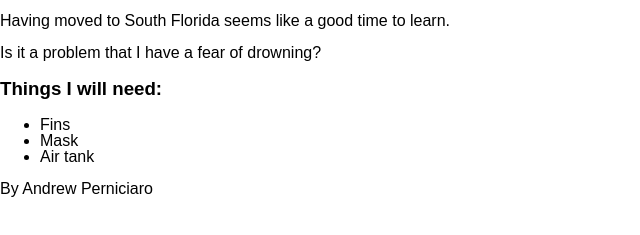
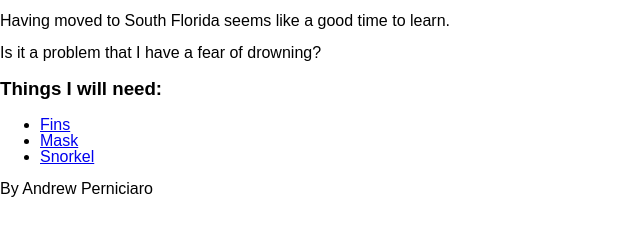
Before and after one commit to aperniciaro/my-hobbies, a website: page public/index.html in a window 1280 px wide. Shown: the part 145-380 px from the top of the page, without its empty margins (0-640 px from the left). Drawn offline with Linux system fonts and the light colour scheme.

Commit message:
Added hyperlinks
Used html a tag

```diff
--- a/public/index.html
+++ b/public/index.html
@@ -10,15 +10,16 @@
   <body>
     <h1 class='hello-world'>My Hobbies</h1>
     <header>I want to learn to scuba dive.</header>
+    <!-- image link broken or wrong file path -->
     <img src="/Downloads/logo_scuba_diver_up_prvw-.jpg"/>
     <P>I've always been amazed by underwater creatures and shipwrecks.</P>
     <p>Having moved to South Florida seems like a good time to learn.</p>
     <p>Is it a problem that I have a fear of drowning?</p>
     <h3>Things I will need:</h3>
     <ul>
-      <li>Fins</li>
-      <li>Mask</li>
-      <li>Air tank</li>
+      <li><a href="https://www.amazon.com/diving-fins/b?ie=UTF8&node=3406751">Fins</a></li>
+      <li><a href="https://www.amazon.com/Best-Sellers-Sports-Outdoors-Diving-Masks/zgbs/sporting-goods/3406801">Mask</a></li>
+      <li><a href="https://www.amazon.com/diving-snorkels/b?ie=UTF8&node=3407261">Snorkel</a></li>
     </ul>
     <footer>By Andrew Perniciaro</footer>
   </body>
```
